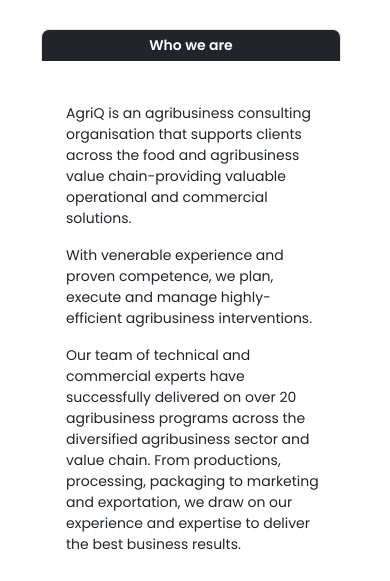
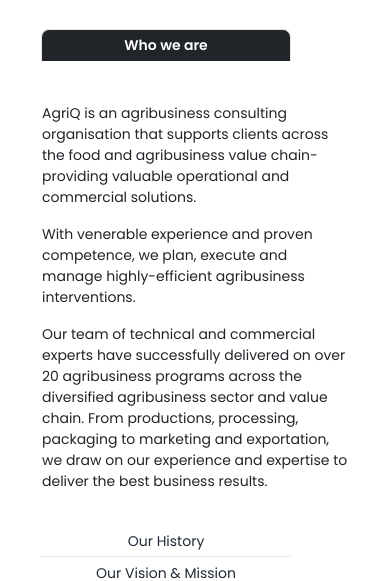
Before and after one commit to promiselxg/agriq, a Next.js app: page /about in a window 390 px wide. Shown: the part 746-1327 px from the top of the page. Built offline with nearby package versions, Linux system fonts and the light colour scheme.

Commit message:
updated why choose us page

```diff
--- a/src/app/about/page.jsx
+++ b/src/app/about/page.jsx
@@ -50,7 +50,7 @@
                   />
                   <div
                     role="tabpanel"
-                    className="tab-content bg-[white] w-full md:w-[1000px] p-6"
+                    className="tab-content bg-[white] w-full md:w-[1000px] py-6 md:py-6"
                   >
                     <p className="md:text-[16px]  leading-normal py-2">
                       AgriQ is an agribusiness consulting organisation that
--- a/src/app/globals.css
+++ b/src/app/globals.css
@@ -278,7 +278,7 @@
     flex-direction: column !important;
     align-items: center !important;
     gap: 10px !important;
-    width: 300px !important;
+    width: 250px !important;
   }
   .tabs-lifted > .tab.tab-active:not(.tab-disabled):not([disabled]),
   .tabs-lifted > .tab:is(input:checked) {
```
